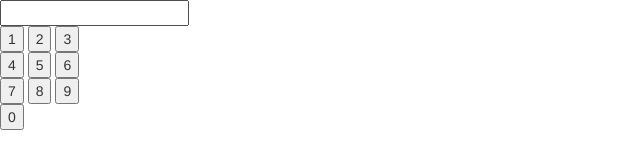
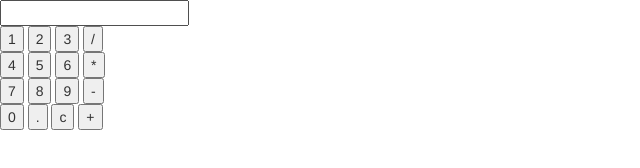
Before and after one commit to pchubinskiy/calc_abp, a plain HTML site: page index.html in a window 1280 px wide. Shown: the whole page, without its empty margins (0-640 px from the left). Drawn offline with nearby package versions, Linux system fonts and the light colour scheme.

Commit message:
last push on master

```diff
--- a/index.html
+++ b/index.html
@@ -18,19 +18,25 @@
         <button type="submit">1</button>
         <button type="submit">2</button>
         <button type="submit">3</button>
+        <button type="submit">/</button>
     </div>
     <div style="display: block;">
         <button type="submit">4</button>
         <button type="submit">5</button>
         <button type="submit">6</button>
+        <button type="submit">*</button>
     </div>
     <div style="display: block;">
         <button type="submit">7</button>
         <button type="submit">8</button>
         <button type="submit">9</button>
+        <button type="submit">-</button>
     </div>
     <div style="display: block;">
         <button type="submit">0</button>
+        <button type="submit">.</button>
+        <button type="submit">c</button>
+        <button type="submit">+</button>
     </div>
     <script src="main.js"></script>
 </body>
```
